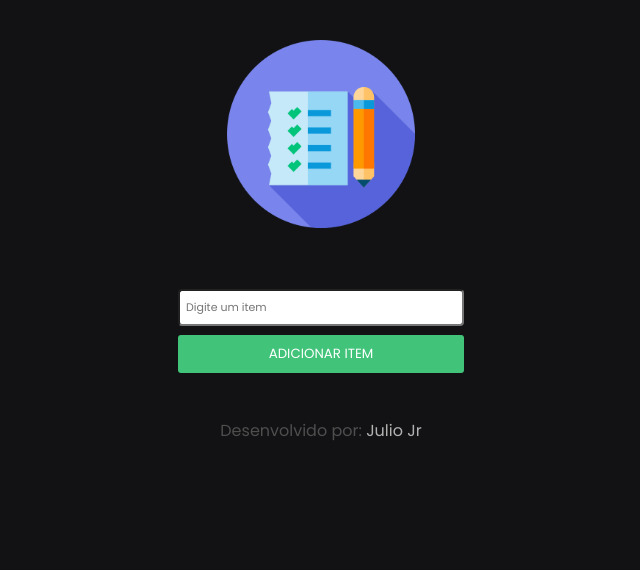
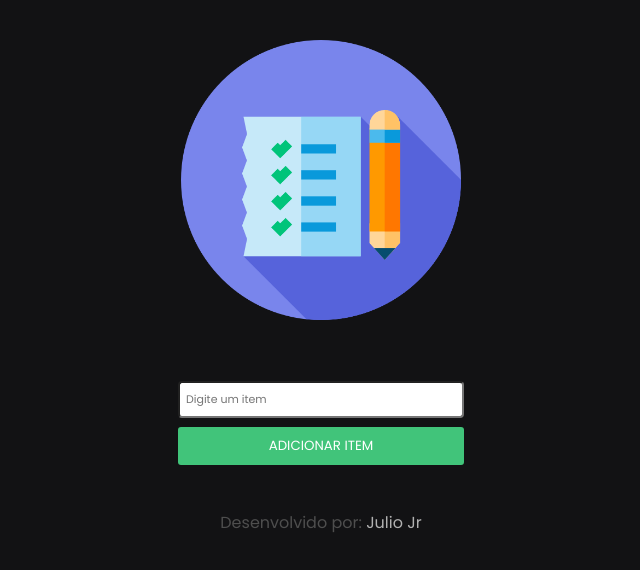
Before and after one commit to juniorknx/TodoApp-Lista, a plain HTML site: page index.html in a window 1280 px wide. Shown: the whole page, without its empty margins (319-959 px from the left). Drawn offline with Linux system fonts and the light colour scheme.

Commit message:
ajuste width imagem

```diff
--- a/css/style.css
+++ b/css/style.css
@@ -89,7 +89,7 @@ input:focus {
 }
 
 .hero img {
-    width: 47%;
+    max-width: 70%;
 }
 
 footer {
```
